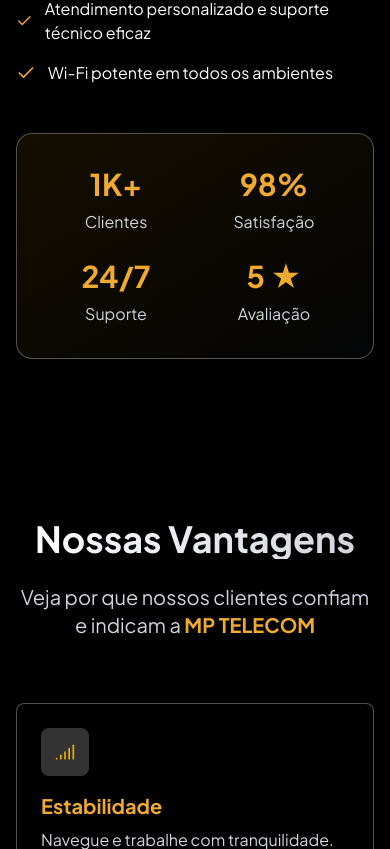
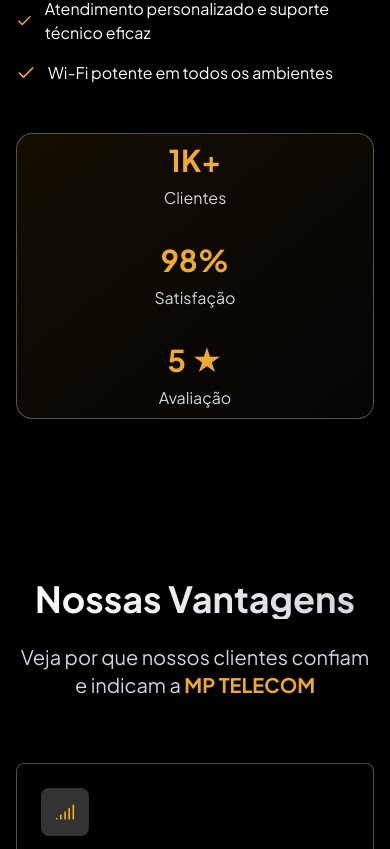
Before and after one commit to soutozk/sitenet, a React (Create React App) app: page / in a window 390 px wide. Shown: the part 1095-1944 px from the top of the page. Built offline with nearby package versions, Linux system fonts and the light colour scheme.

Commit message:
Remove suporte do card da page about

```diff
--- a/src/Components/About/About.jsx
+++ b/src/Components/About/About.jsx
@@ -51,8 +51,8 @@
             </div>
           </div>
           <div className="relative">
-            <div className="bg-gradient-to-br from-yellow-600/10 to-gray-800/10 rounded-2xl p-8 backdrop-blur-sm border border-white/30">
-              <div className="grid grid-cols-2 gap-6">
+            <div className="bg-gradient-to-br from-yellow-600/10 to-gray-800/10 rounded-2xl p- md:p-5 lg:p-8 backdrop-blur-sm border border-white/30">
+              <div className="grid grid-cols-1 md:grid-cols-3 gap-8 md:gap-12 p-2 md:p-4">
                 <div className="text-center">
                   <div className="text-3xl font-bold text-[#F0AA30] mb-2">
                     1K+
@@ -67,12 +67,6 @@
                 </div>
                 <div className="text-center">
                   <div className="text-3xl font-bold text-[#F0AA30] mb-2">
-                    24/7
-                  </div>
-                  <div className="text-gray-300">Suporte</div>
-                </div>
-                <div className="text-center">
-                  <div className="text-3xl font-bold text-[#F0AA30] mb-2">
                     5 ★
                   </div>
                   <div className="text-gray-300">Avaliação</div>
@@ -80,6 +74,7 @@
               </div>
             </div>
           </div>
+
         </div>
       </div>
     </section>
```
